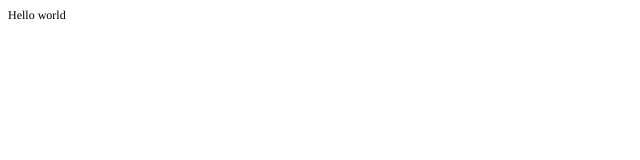
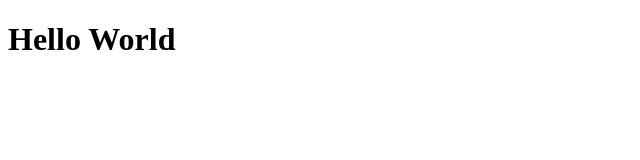
Before and after one commit to pavithravedhagiri1992/Project1, a plain HTML site: page index.html in a window 1280 px wide. Shown: the whole page, without its empty margins (0-640 px from the left). Drawn offline with Linux system fonts and the light colour scheme.

Commit message:
Update index.html
Styled with H1 tag.

```diff
--- a/index.html
+++ b/index.html
@@ -12,6 +12,6 @@
   </style>
 </head>
 <body>
-<p class="p1"><span class="s1">Hello world</span></p>
+<h1>Hello World</h1>
 </body>
 </html>
```
